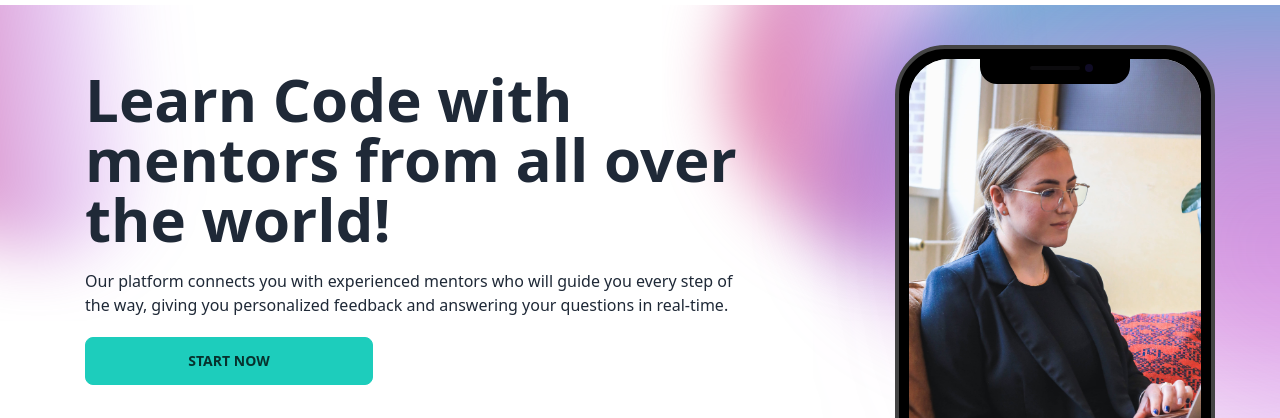
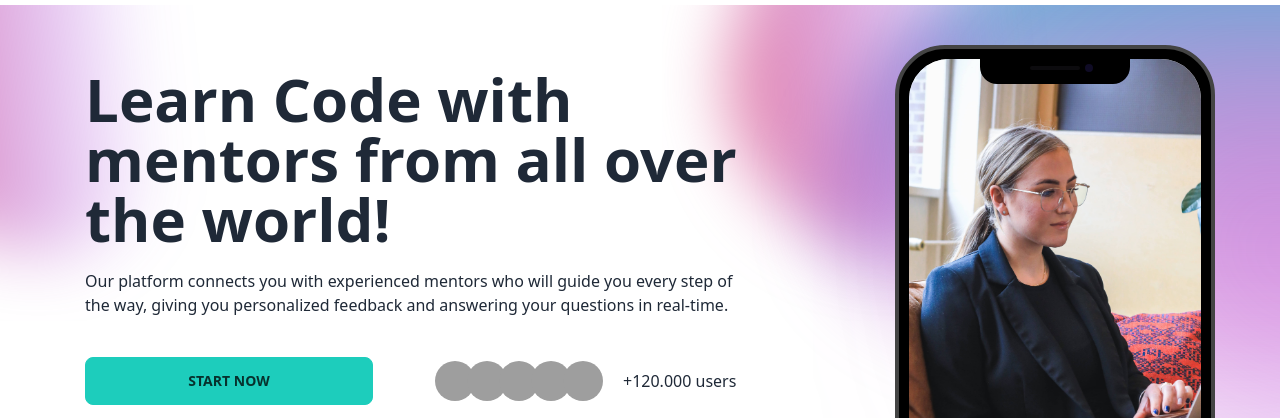
Before and after one commit to bbulakh/daisyui-edtech-platform, a website built with Parcel: page src/index.html in a window 1280 px wide. Shown: the part 63-481 px from the top of the page. Built offline with nearby package versions, Linux system fonts and the light colour scheme; grey boxes are pictures that could not be loaded.

Commit message:
fix hero button

```diff
--- a/src/index.html
+++ b/src/index.html
@@ -76,9 +76,12 @@
                 you every step
                 of the way, giving you personalized feedback and answering your questions in real-time. </p>
 
-            <button class="btn btn-accent w-1/2 lg:w-72 mx-auto lg:mx-5 mb-5">Start Now</button>
+            <div class="lg:flex my-5">
+                <div class="flex items-center w-full lg:w-1/2">
+                    <button class="btn btn-accent mx-auto lg:w-72 mb-5 lg:mx-5 lg:my-auto">Start Now</button>
 
-            <div class="flex flex-col lg:flex-row lg:items-center mx-auto py-4 lg:mx-5">
+                </div>
+                <div class="flex flex-col lg:flex-row lg:items-center mx-auto py-4 lg:mx-5 lg:p-0">
                     <div class="mt-3 lg:mt-0 flex items-center justify-center -space-x-2 overflow-hidden">
                         <img class="inline-block h-10 w-10 rounded-full "
                             src="https://images.unsplash.com/photo-1491528323818-fdd1faba62cc?ixlib=rb-1.2.1&ixid=eyJhcHBfaWQiOjEyMDd9&auto=format&fit=facearea&facepad=2&w=256&h=256&q=80"
@@ -100,6 +103,7 @@
                     <p class="text-center text-sm mt-2 lg:mt-0 lg:ml-5 lg:text-base">&plus;120.000 users</p>
 
 
+                </div>
             </div>
 
             <div class="grid grid-cols-4 mt-8 place-items-center lg:place-items-start justify-center gap-5 px-5 max-w-[700px]">
```
Lines whose indentation alone changed are shown as unchanged.
